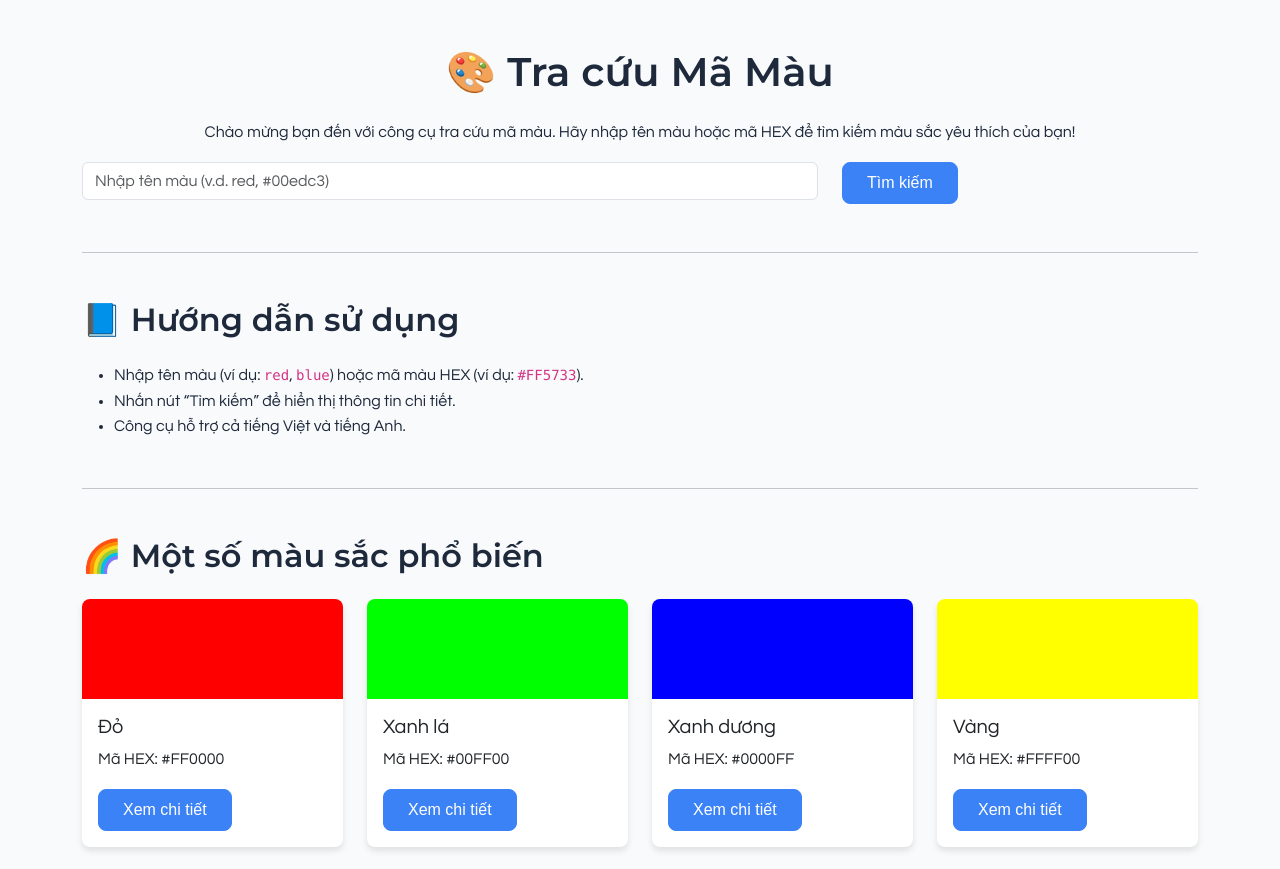
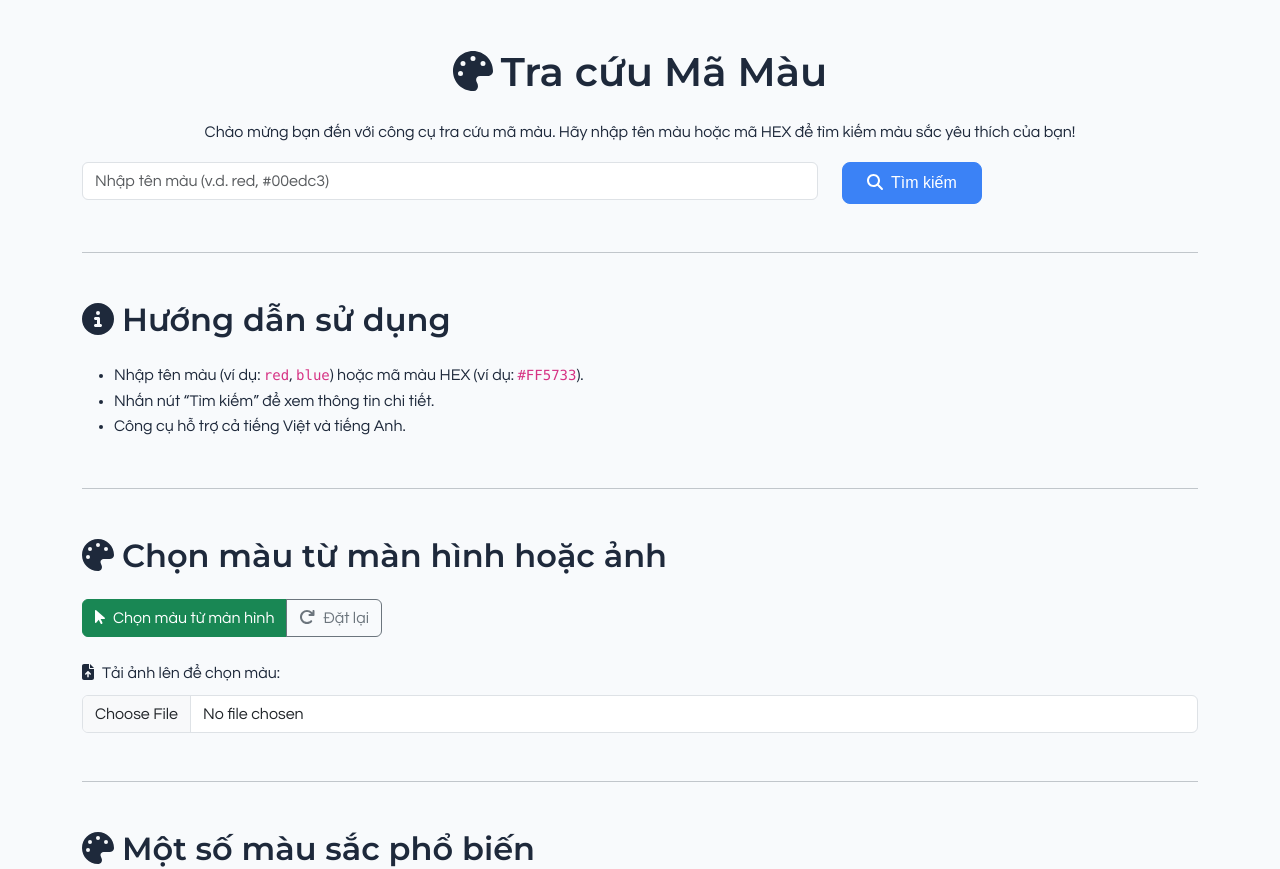
Before and after one commit to tungpham42/mausac, a Next.js app: page / in a window 1280 px wide. Shown: the top 869 px of the page. Built offline with nearby package versions, Linux system fonts and the light colour scheme.

Commit message:
pick color

```diff
--- a/app/page.tsx
+++ b/app/page.tsx
@@ -1,35 +1,49 @@
 "use client";
 import { Container, Row, Col, Card, Button } from "react-bootstrap";
 import ColorSearchForm from "@/components/ColorSearchForm";
+import ScreenColorPicker from "@/components/ScreenColorPicker";
+import ImageColorPicker from "@/components/ImageColorPicker";
 import Link from "next/link";
+import { FontAwesomeIcon } from "@fortawesome/react-fontawesome";
+import { faPalette, faInfoCircle } from "@fortawesome/free-solid-svg-icons";
 
 export default function HomePage() {
   return (
     <Container className="mt-5">
-      <h1 className="mb-4 text-center">🎨 Tra cứu Mã Màu</h1>
-
+      <h1 className="mb-4 text-center">
+        <FontAwesomeIcon icon={faPalette} className="me-2" />
+        Tra cứu Mã Màu
+      </h1>
       <p className="text-center">
         Chào mừng bạn đến với công cụ tra cứu mã màu. Hãy nhập tên màu hoặc mã
         HEX để tìm kiếm màu sắc yêu thích của bạn!
       </p>
-
       <ColorSearchForm />
-
       <hr className="my-5" />
-
-      <h2 className="mb-4">📘 Hướng dẫn sử dụng</h2>
+      <h2 className="mb-4">
+        <FontAwesomeIcon icon={faInfoCircle} className="me-2" />
+        Hướng dẫn sử dụng
+      </h2>
       <ul>
         <li>
           Nhập tên màu (ví dụ: <code>red</code>, <code>blue</code>) hoặc mã màu
           HEX (ví dụ: <code>#FF5733</code>).
         </li>
-        <li>Nhấn nút &ldquo;Tìm kiếm&rdquo; để hiển thị thông tin chi tiết.</li>
+        <li>Nhấn nút &ldquo;Tìm kiếm&rdquo; để xem thông tin chi tiết.</li>
         <li>Công cụ hỗ trợ cả tiếng Việt và tiếng Anh.</li>
       </ul>
-
       <hr className="my-5" />
-
-      <h2 className="mb-4">🌈 Một số màu sắc phổ biến</h2>
+      <h2 className="mb-4">
+        <FontAwesomeIcon icon={faPalette} className="me-2" />
+        Chọn màu từ màn hình hoặc ảnh
+      </h2>
+      <ScreenColorPicker />
+      <ImageColorPicker />
+      <hr className="my-5" />
+      <h2 className="mb-4">
+        <FontAwesomeIcon icon={faPalette} className="me-2" />
+        Một số màu sắc phổ biến
+      </h2>
       <Row>
         {[
           { name: "Đỏ", hex: "#FF0000", clean: "FF0000" },
--- a/components/ColorCard.tsx
+++ b/components/ColorCard.tsx
@@ -1,9 +1,15 @@
 "use client";
 import { Card } from "react-bootstrap";
+import { FontAwesomeIcon } from "@fortawesome/react-fontawesome";
+import { faEye } from "@fortawesome/free-solid-svg-icons";
 
 export default function ColorCard({ hex }: { hex: string }) {
   return (
     <Card className="my-3">
+      <Card.Header>
+        <FontAwesomeIcon icon={faEye} className="me-2" />
+        Màu sắc
+      </Card.Header>
       <Card.Body
         style={{
           backgroundColor: hex,
--- a/components/ColorSearchForm.tsx
+++ b/components/ColorSearchForm.tsx
@@ -2,6 +2,8 @@
 import { useState } from "react";
 import { useRouter } from "next/navigation";
 import { Form, Button, Row, Col } from "react-bootstrap";
+import { FontAwesomeIcon } from "@fortawesome/react-fontawesome";
+import { faSearch } from "@fortawesome/free-solid-svg-icons";
 
 export default function ColorSearchForm() {
   const [query, setQuery] = useState("");
@@ -14,6 +16,7 @@ export default function ColorSearchForm() {
       router.push(`/${encodeURIComponent(cleanedQuery)}`);
     }
   };
+
   return (
     <Form onSubmit={handleSubmit} className="mb-4">
       <Row>
@@ -27,6 +30,7 @@ export default function ColorSearchForm() {
         </Col>
         <Col md={4}>
           <Button type="submit" variant="primary">
+            <FontAwesomeIcon icon={faSearch} className="me-2" />
             Tìm kiếm
           </Button>
         </Col>
--- /dev/null
+++ b/components/ImageColorPicker.tsx
@@ -0,0 +1,130 @@
+"use client";
+import { useState, useRef } from "react";
+import { Form, Alert, Button, Image } from "react-bootstrap";
+import { parseColor } from "@/utils/colorUtils";
+import Link from "next/link";
+import { FontAwesomeIcon } from "@fortawesome/react-fontawesome";
+import { faFileUpload, faRedo } from "@fortawesome/free-solid-svg-icons";
+
+export default function ImageColorPicker() {
+  const [imageSrc, setImageSrc] = useState<string | null>(null);
+  const [pickedColor, setPickedColor] = useState<string | null>(null);
+  const canvasRef = useRef<HTMLCanvasElement>(null);
+  const imgRef = useRef<HTMLImageElement>(null);
+
+  const handleImageUpload = (e: React.ChangeEvent<HTMLInputElement>) => {
+    const file = e.target.files?.[0];
+    if (file) {
+      const reader = new FileReader();
+      reader.onload = (e) => {
+        setImageSrc(e.target?.result as string);
+        setPickedColor(null);
+      };
+      reader.readAsDataURL(file);
+    }
+  };
+
+  const handleCanvasClick = (e: React.MouseEvent<HTMLCanvasElement>) => {
+    const canvas = canvasRef.current;
+    const ctx = canvas?.getContext("2d");
+    if (!canvas || !ctx) return;
+
+    const rect = canvas.getBoundingClientRect();
+    const x = e.clientX - rect.left;
+    const y = e.clientY - rect.top;
+    const pixel = ctx.getImageData(x, y, 1, 1).data;
+    const hex = `#${[...pixel]
+      .slice(0, 3)
+      .map((n) => n.toString(16).padStart(2, "0"))
+      .join("")}`;
+    setPickedColor(hex);
+  };
+
+  const drawToCanvas = () => {
+    const img = imgRef.current;
+    const canvas = canvasRef.current;
+    const ctx = canvas?.getContext("2d");
+    if (img && canvas && ctx) {
+      canvas.width = img.width;
+      canvas.height = img.height;
+      ctx.drawImage(img, 0, 0);
+    }
+  };
+
+  const handleReset = () => {
+    setImageSrc(null);
+    setPickedColor(null);
+    if (canvasRef.current) {
+      const ctx = canvasRef.current.getContext("2d");
+      ctx?.clearRect(0, 0, canvasRef.current.width, canvasRef.current.height);
+    }
+  };
+
+  const parsedColor = pickedColor ? parseColor(pickedColor) : null;
+  const hex = parsedColor?.toHexString() || "#000000";
+  const hexClean = hex.replace("#", "");
+
+  return (
+    <div className="mb-4">
+      <Form.Group controlId="formFile">
+        <Form.Label>
+          <FontAwesomeIcon icon={faFileUpload} className="me-2" />
+          Tải ảnh lên để chọn màu:
+        </Form.Label>
+        <Form.Control
+          type="file"
+          accept="image/*"
+          onChange={handleImageUpload}
+        />
+      </Form.Group>
+
+      {imageSrc && (
+        <>
+          <Button
+            variant="outline-secondary"
+            size="sm"
+            className="mb-3"
+            onClick={handleReset}
+          >
+            <FontAwesomeIcon icon={faRedo} className="me-2" />
+            Đặt lại
+          </Button>
+          <Image
+            ref={imgRef}
+            src={imageSrc}
+            alt="Uploaded"
+            style={{ display: "none" }}
+            onLoad={drawToCanvas}
+          />
+          <canvas
+            ref={canvasRef}
+            onClick={handleCanvasClick}
+            style={{
+              maxWidth: "100%",
+              cursor: "crosshair",
+              border: "1px solid #ccc",
+            }}
+          />
+        </>
+      )}
+
+      {pickedColor && (
+        <Alert variant="info" className="mt-3">
+          <strong>Màu đã chọn:</strong>{" "}
+          <Link href={`/${hexClean}`}>{pickedColor}</Link>
+          <Link href={`/${hexClean}`}>
+            <div
+              style={{
+                backgroundColor: pickedColor,
+                width: "100px",
+                height: "40px",
+                border: "1px solid #ccc",
+                marginTop: "8px",
+              }}
+            />
+          </Link>
+        </Alert>
+      )}
+    </div>
+  );
+}
--- /dev/null
+++ b/components/ScreenColorPicker.tsx
@@ -0,0 +1,77 @@
+"use client";
+import { useState } from "react";
+import { Button, Alert, ButtonGroup } from "react-bootstrap";
+import { parseColor } from "@/utils/colorUtils";
+import Link from "next/link";
+import { FontAwesomeIcon } from "@fortawesome/react-fontawesome";
+import { faMousePointer, faRedo } from "@fortawesome/free-solid-svg-icons";
+
+declare global {
+  interface Window {
+    EyeDropper?: typeof EyeDropper;
+  }
+
+  class EyeDropper {
+    open(): Promise<{ sRGBHex: string }>;
+  }
+}
+
+export default function ScreenColorPicker() {
+  const [pickedColor, setPickedColor] = useState<string | null>(null);
+
+  const handlePickColor = async () => {
+    if (!window.EyeDropper) {
+      alert("Trình duyệt của bạn không hỗ trợ EyeDropper API");
+      return;
+    }
+
+    const eyeDropper = new window.EyeDropper();
+    try {
+      const result = await eyeDropper.open();
+      setPickedColor(result.sRGBHex);
+    } catch (err) {
+      console.error("Color pick cancelled or failed", err);
+    }
+  };
+
+  const handleReset = () => {
+    setPickedColor(null);
+  };
+
+  const parsedColor = pickedColor ? parseColor(pickedColor) : null;
+  const hex = parsedColor?.toHexString() || "#000000";
+  const hexClean = hex.replace("#", "");
+
+  return (
+    <div className="mb-4">
+      <ButtonGroup>
+        <Button variant="success" onClick={handlePickColor}>
+          <FontAwesomeIcon icon={faMousePointer} className="me-2" />
+          Chọn màu từ màn hình
+        </Button>
+        <Button variant="outline-secondary" onClick={handleReset}>
+          <FontAwesomeIcon icon={faRedo} className="me-2" />
+          Đặt lại
+        </Button>
+      </ButtonGroup>
+
+      {pickedColor && (
+        <Alert variant="info" className="mt-3">
+          <strong>Màu đã chọn:</strong>{" "}
+          <Link href={`/${hexClean}`}>{pickedColor}</Link>
+          <Link href={`/${hexClean}`}>
+            <div
+              style={{
+                backgroundColor: pickedColor,
+                width: "100px",
+                height: "40px",
+                border: "1px solid #ccc",
+                marginTop: "8px",
+              }}
+            />
+          </Link>
+        </Alert>
+      )}
+    </div>
+  );
+}
--- a/package.json
+++ b/package.json
@@ -9,6 +9,10 @@
     "lint": "next lint"
   },
   "dependencies": {
+    "@fortawesome/fontawesome-svg-core": "^6.7.2",
+    "@fortawesome/free-brands-svg-icons": "^6.7.2",
+    "@fortawesome/free-solid-svg-icons": "^6.7.2",
+    "@fortawesome/react-fontawesome": "^0.2.2",
     "bootstrap": "^5.3.6",
     "next": "15.3.3",
     "react": "^19.0.0",
```
Also changed, not shown: app/[color]/not-found.tsx (+6 -1 lines), app/[color]/page.tsx (+6 -1 lines), components/ColorFormats.tsx (+6 -1 lines), components/ColorPalette.tsx (+6 -1 lines), 1 other file (tests, documents, lock files or other folders).
